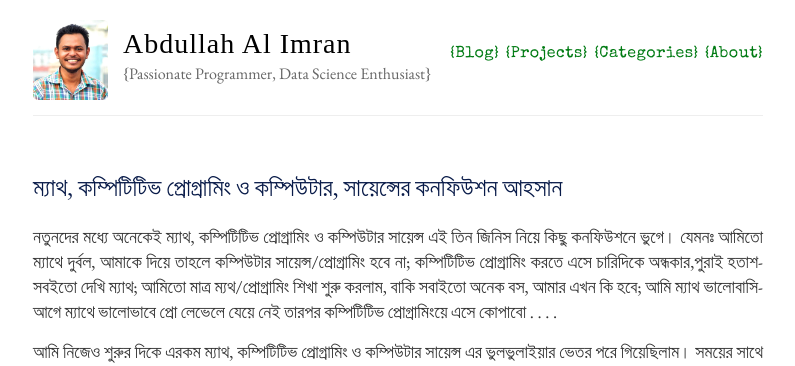
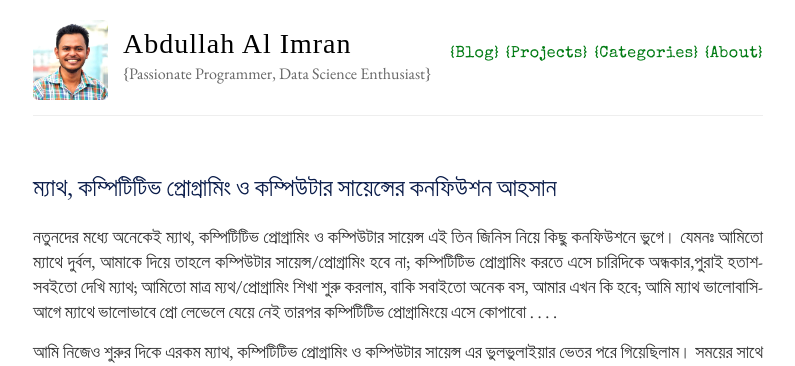
Before and after one commit to abdalimran/abdalimran.github.io, a Jekyll site: the page built from _posts/2017-01-02-ম্যাথ-কম্পিটিটিভ-প্রোগ্রামিং-ও-কম্পিউটার-সায়েন্সের-কনফিউশন-আহসান.md, in a window 1280 px wide. Shown: the top 366 px of the page, without its empty margins (242-1037 px from the left). Built offline with Jekyll 4.4.1, drawn with Linux system fonts in a browser that asks for light colours; emoji names are drawn with the system emoji font; some web fonts are replaced; comment, search, counter and statistics services are not loaded.

Commit message:
Update 2017-01-02-ম্যাথ-কম্পিটিটিভ-প্রোগ্রামিং-ও-কম্পিউটার-সায়েন্সের-কনফিউশন-আহসান.md

```diff
--- a/_posts/2017-01-02-ম্যাথ-কম্পিটিটিভ-প্রোগ্রামিং-ও-কম্পিউটার-সায়েন্সের-কনফিউশন-আহসান.md
+++ b/_posts/2017-01-02-ম্যাথ-কম্পিটিটিভ-প্রোগ্রামিং-ও-কম্পিউটার-সায়েন্সের-কনফিউশন-আহসান.md
@@ -1,6 +1,6 @@
 ---
 layout: post
-title: ম্যাথ, কম্পিটিটিভ প্রোগ্রামিং ও কম্পিউটার, সায়েন্সের কনফিউশন আহসান
+title: ম্যাথ, কম্পিটিটিভ প্রোগ্রামিং ও কম্পিউটার সায়েন্সের কনফিউশন আহসান
 categories:
     - "কম্পিটিটিভ প্রোগ্রামিং"
 ---
```
